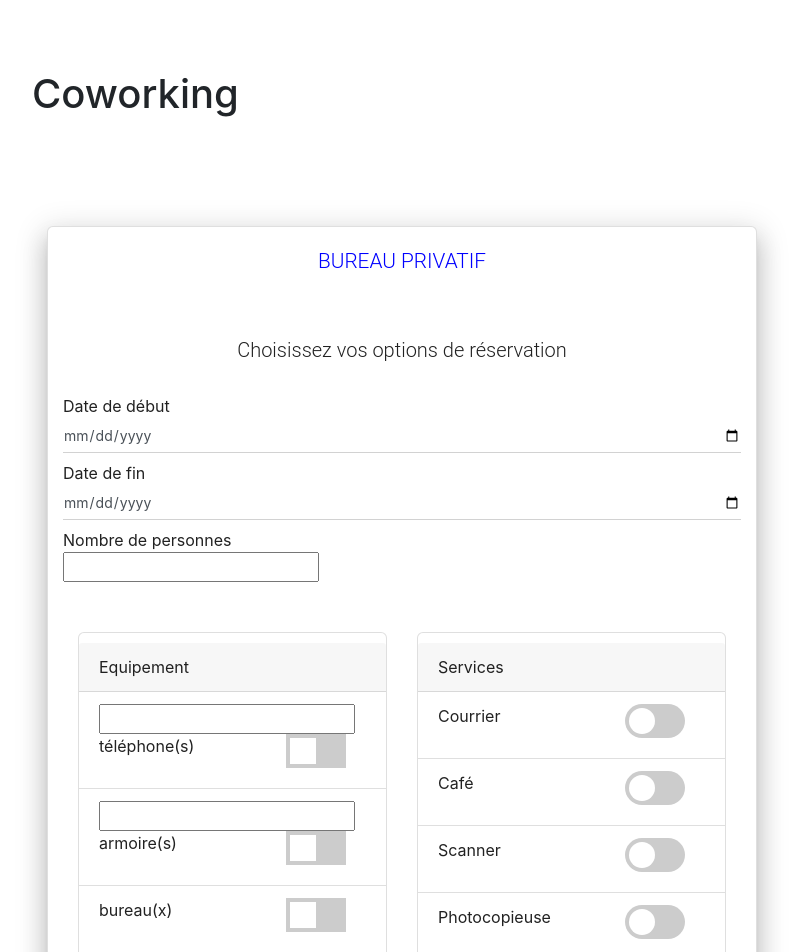
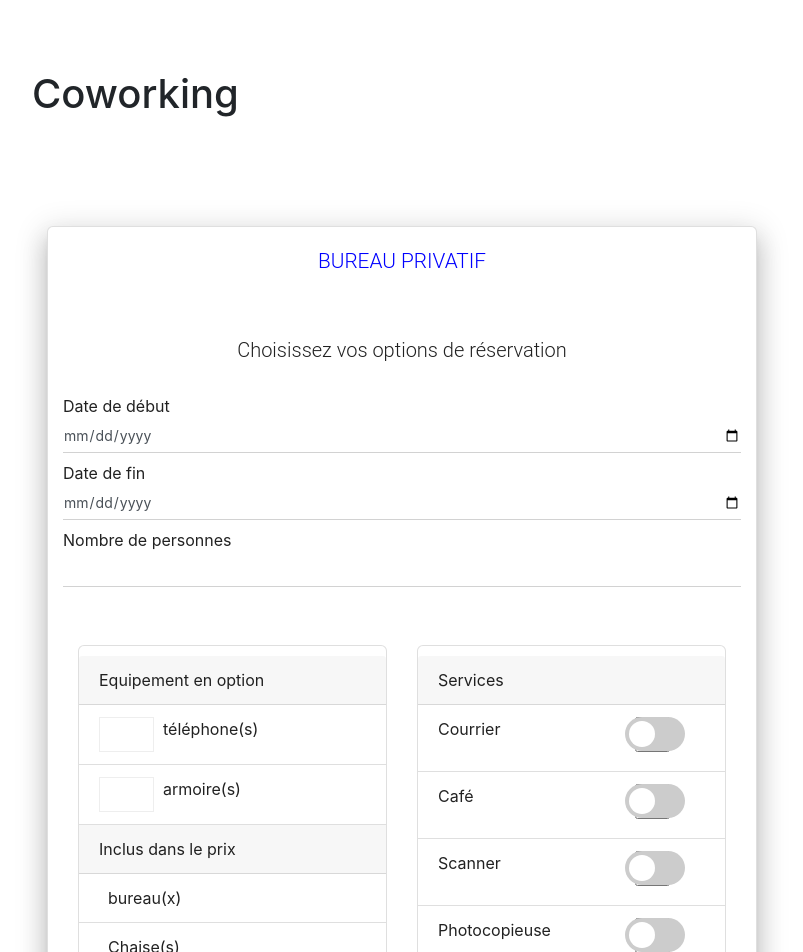
Before and after one commit to AdrienHorgnies/coworking-wavre, an Angular app: page / in a window 1280 px wide. Shown: the top 952 px of the page, without its empty margins (53-856 px from the left). Built offline with nearby package versions, Linux system fonts and the light colour scheme.

Commit message:
booking spaces private, open, bubble

```diff
--- a/src/app/bookingspaceprivate/bookingspace.component.css
+++ b/src/app/bookingspaceprivate/bookingspace.component.css
@@ -1,132 +1,4 @@
-/*.register{*/
-/*background: -webkit-linear-gradient(left, #3931af, #00c6ff);*/
-/*margin-top: 3%;*/
-/*padding: 3%;*/
-/*}*/
-/*.register-left{*/
-/*text-align: center;*/
-/*color: #fff;*/
-/*margin-top: 4%;*/
-/*}*/
-/*.register-left input{*/
-/*border: none;*/
-/*border-radius: 1.5rem;*/
-/*padding: 2%;*/
-/*width: 60%;*/
-/*background: #f8f9fa;*/
-/*font-weight: bold;*/
-/*color: #383d41;*/
-/*margin-top: 30%;*/
-/*margin-bottom: 3%;*/
-/*cursor: pointer;*/
-/*}*/
-/*.register-right{*/
-/*background: #f8f9fa;*/
-/*border-top-left-radius: 10% 50%;*/
-/*border-bottom-left-radius: 10% 50%;*/
-/*}*/
-/*.register-left img{*/
-/*margin-top: 15%;*/
-/*margin-bottom: 5%;*/
-/*width: 25%;*/
-/*-webkit-animation: mover 2s infinite  alternate;*/
-/*animation: mover 1s infinite  alternate;*/
-/*}*/
-/*@-webkit-keyframes mover {*/
-/*0% { transform: translateY(0); }*/
-/*100% { transform: translateY(-20px); }*/
-/*}*/
-/*@keyframes mover {*/
-/*0% { transform: translateY(0); }*/
-/*100% { transform: translateY(-20px); }*/
-/*}*/
-/*.register-left p{*/
-/*font-weight: lighter;*/
-/*padding: 12%;*/
-/*margin-top: -9%;*/
-/*}*/
-/*.register .register-form{*/
-/*padding: 10%;*/
-/*margin-top: 10%;*/
-/*}*/
-/*.btnRegister{*/
-/*float: right;*/
-/*margin-top: 10%;*/
-/*border: none;*/
-/*border-radius: 1.5rem;*/
-/*padding: 2%;*/
-/*background: #0062cc;*/
-/*color: #fff;*/
-/*font-weight: 600;*/
-/*width: 50%;*/
-/*cursor: pointer;*/
-/*}*/
-/*.register .nav-tabs{*/
-/*margin-top: 3%;*/
-/*border: none;*/
-/*background: #0062cc;*/
-/*border-radius: 1.5rem;*/
-/*width: 28%;*/
-/*float: right;*/
-/*}*/
-/*.register .nav-tabs .nav-link{*/
-/*padding: 2%;*/
-/*height: 34px;*/
-/*font-weight: 600;*/
-/*color: #fff;*/
-/*border-top-right-radius: 1.5rem;*/
-/*border-bottom-right-radius: 1.5rem;*/
-/*}*/
-/*.register .nav-tabs .nav-link:hover{*/
-/*border: none;*/
-/*}*/
-/*.register .nav-tabs .nav-link.active{*/
-/*width: 100px;*/
-/*color: #0062cc;*/
-/*border: 2px solid #0062cc;*/
-/*border-top-left-radius: 1.5rem;*/
-/*border-bottom-left-radius: 1.5rem;*/
-/*}*/
-/*.register-heading{*/
-/*text-align: center;*/
-/*margin-top: 8%;*/
-/*margin-bottom: -15%;*/
-/*color: #495057;*/
-/*}*/
-
-/*! =========================================================
- *
- Material Bootstrap Wizard - V1.0.1
-
-*
-* =========================================================
-*
-* MIT License Copyright 2017 Creative Tim (http://www.creative-tim.com/product/material-bootstrap-wizard)
- *
- *                       _oo0oo_
- *                      o8888888o
- *                      88" . "88
- *                      (| -_- |)
- *                      0\  =  /0
- *                    ___/`---'\___
- *                  .' \|     |// '.
- *                 / \|||  :  |||// \
- *                / _||||| -:- |||||- \
- *               |   | \  -  /// |   |
- *               | \_|  ''\---/''  |_/ |
- *               \  .-\__  '-'  ___/-. /
- *             ___'. .'  /--.--\  `. .'___
- *          ."" '<  `.___\_<|>_/___.' >' "".
- *         | | :  `- \`.;`\ _ /`;.`/ - ` : | |
- *         \  \ `_.   \_ __\ /__ _/   .-` /  /
- *     =====`-.____`.___ \_____/___.-`___.-'=====
- *                       `=---='
- *
- *     ~~~~~~~~~~~~~~~~~~~~~~~~~~~~~~~~~~~~~~~~~~~
- *
- *               Buddha Bless:  "No Bugs"
- *
- * ========================================================= */
+
 body {
     background-color: #E5E5E5;
     color: #3C4858;
@@ -2795,3 +2667,28 @@ input:checked + .slider:before {
 .slider.round:before {
     border-radius: 50%;
 }
+
+/*customise l'input des équipements (type: number)*/
+.list-group-item input {
+    width: 55px;
+    height: 35px;
+    line-height: 1.30;
+    float: left;
+    display: block;
+    padding: 0;
+    margin: 0;
+    padding-left: 10px;
+    border: 1px solid #eee;
+}
+/*.list-group-item-nav {*/
+    /*float: left;*/
+    /*position: relative;*/
+    /*height: 10px;*/
+/*}*/
+
+
+
+/*.list-group-item input[type=number]*/
+/*{*/
+    /*-moz-appearance: textfield;*/
+/*}*/
--- a/src/app/bookingspaceprivate/bookingspace.component.html
+++ b/src/app/bookingspaceprivate/bookingspace.component.html
@@ -10,7 +10,6 @@
             <div class="wizard-container">
                 <div class="card wizard-card" data-color="red" id="wizard">
                     <form action="" method="">
-                        <!--        You can switch " data-color="blue" "  with one of the next bright colors: "green", "orange", "red", "purple"             -->
                         <div>
                             <h4 class="info-text" style="color: blue;">BUREAU PRIVATIF</h4>
                         </div>
@@ -27,73 +26,48 @@
                                 <span class="form-label">Date de fin</span>
                                 <input class="form-control" type="date" required>
 
-                                <!--<span class="form-label">Heure de début</span>-->
-                                <!--<input class="form-control" type="time" required>-->
-
-                                <!--<span class="form-label">Heure de fin</span>-->
-                                <!--<input class="form-control" type="time" required>-->
-
                                 <span class="form-label">Nombre de personnes</span>
-                                <!--<input class="form-control" [type]="numberpers" [(ngModel)]="content" required>-->
                                 <div>
-                                <input type="number" [(ngModel)]="content" [ngModelOptions]="{standalone: true}">
+                                <input class="form-control" type="number" min="1" max="10" [(ngModel)]="content" [ngModelOptions]="{standalone: true}" required>
                             </div>
-                                <!--<select class="form-control">-->
-                                    <!--<option>1</option>-->
-                                    <!--<option>2</option>-->
-                                    <!--<option>3</option>-->
-                                <!--</select>-->
-                                <!--<span class="select-arrow"></span>-->
-
-                                <!-- todo ne pas permettre d'indiquer un nombre d'équipement supérieur à ce qui est sélectionné dans le nombre de personne-->
-                                <!-- todo automatiser le nombre de bureau et chaises en fonction du nombre de personnes-->
 
                         <div class="container">
                             <div class="row">
                                 <div class="col-md-6">
                                     <div class="card" style="margin:50px 0">
                                         <!-- Default panel contents -->
-                                        <div class="card-header">Equipement</div>
+                                        <div class="card-header">Equipement en option</div>
 
                                         <ul class="list-group list-group-flush">
                                             <li class="list-group-item">
-                                                <input type="number" value="{{content}}">
-                                                <!--<select>-->
-                                                    <!--<option>1</option>-->
-                                                    <!--<option>2</option>-->
-                                                    <!--<option>3</option>-->
-                                                <!--</select>-->
-                                                téléphone(s)
-                                                <label class="switch ">
-                                                    <input type="checkbox" class="default">
-                                                    <span class="slider"></span>
+                                                <input type="number" min="1" max="{{content}}"  value="{{content}}">
+                                                &nbsp; téléphone(s)
+                                                <label class="">
+                                                    <!--<input type="checkbox" class="default">-->
+                                                    <span class=""></span>
                                                 </label>
                                             </li>
                                             <li class="list-group-item">
-                                                <input type="number" value="{{content}}">
-                                                <!--<select value="{{content}}">-->
-                                                    <!--<option>1</option>-->
-                                                    <!--<option>2</option>-->
-                                                    <!--<option>3</option>-->
-                                                <!--</select>-->
-                                                armoire(s)
-                                                <label class="switch ">
-                                                    <input type="checkbox" class="primary">
-                                                    <span class="slider"></span>
+                                                <input type="number" min="1" max="{{content}}"  value="{{content}}">
+                                                &nbsp; armoire(s)
+                                                <label class="">
+                                                    <!--<input type="checkbox" class="primary">-->
+                                                    <span class=""></span>
+                                                </label>
+                                            </li>
+                                            <div class="card-header">Inclus dans le prix</div>
+                                            <li class="list-group-item">
+                                                &nbsp; {{content}} bureau(x)
+                                                <label class="">
+                                                    <!--<input type="" class="success">-->
+                                                    <span class=""></span>
                                                 </label>
                                             </li>
                                             <li class="list-group-item">
-                                                {{content}} bureau(x)
-                                                <label class="switch ">
-                                                    <input type="checkbox" class="success">
-                                                    <span class="slider"></span>
-                                                </label>
-                                            </li>
-                                            <li class="list-group-item">
-                                                {{content}} Chaise(s)
-                                                <label class="switch ">
-                                                    <input type="checkbox" class="info">
-                                                    <span class="slider"></span>
+                                                &nbsp; {{content}} Chaise(s)
+                                                <label class="">
+                                                    <!--<input type="" class="info">-->
+                                                    <span class=""></span>
                                                 </label>
                                             </li>
                                         </ul>
```
